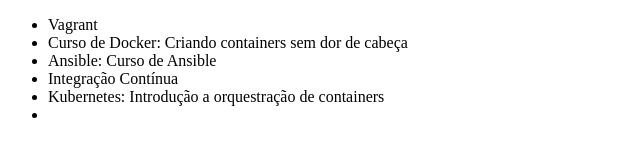
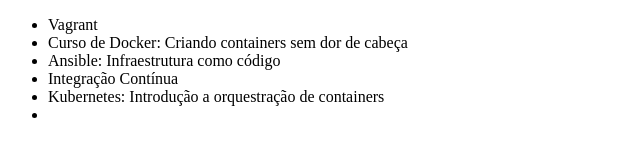
Before and after one commit to Urkandir/curso-alura, a plain HTML site: page index.html in a window 1280 px wide. Shown: the full height of the page, 0-640 px from the left. Drawn offline with Linux system fonts and the light colour scheme.

Commit message:
Alterando o nome do curso de Ansible

```diff
--- a/index.html
+++ b/index.html
@@ -8,7 +8,7 @@
     <ul>
         <li>Vagrant</li>
         <li>Curso de Docker: Criando containers sem dor de cabeça</li>
-        <li>Ansible: Curso de Ansible</li>
+        <li>Ansible: Infraestrutura como código</li>
         <li>Integração Contínua</li>
 		<li>Kubernetes: Introdução a orquestração de containers<li>
     </ul>
```
